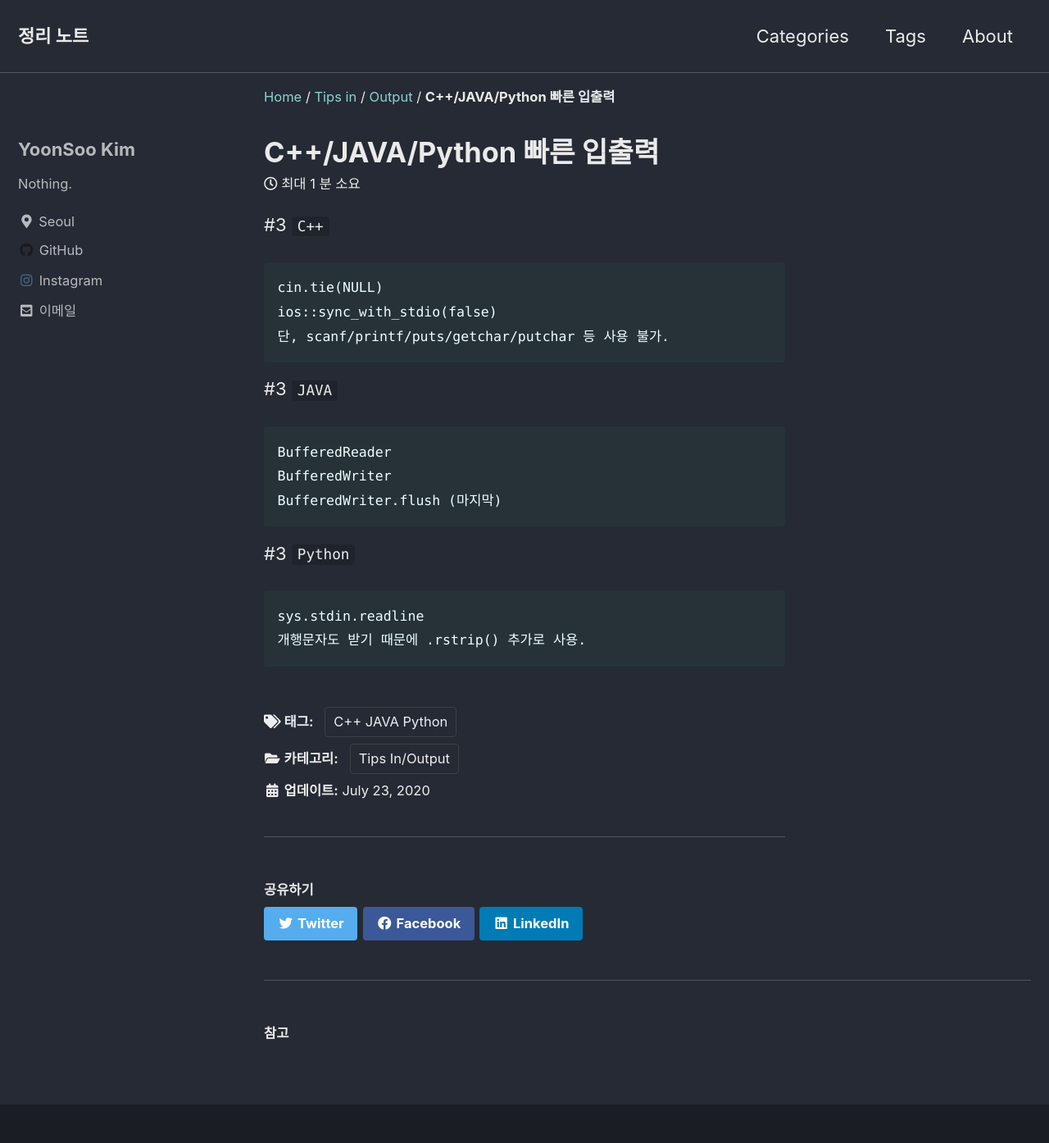
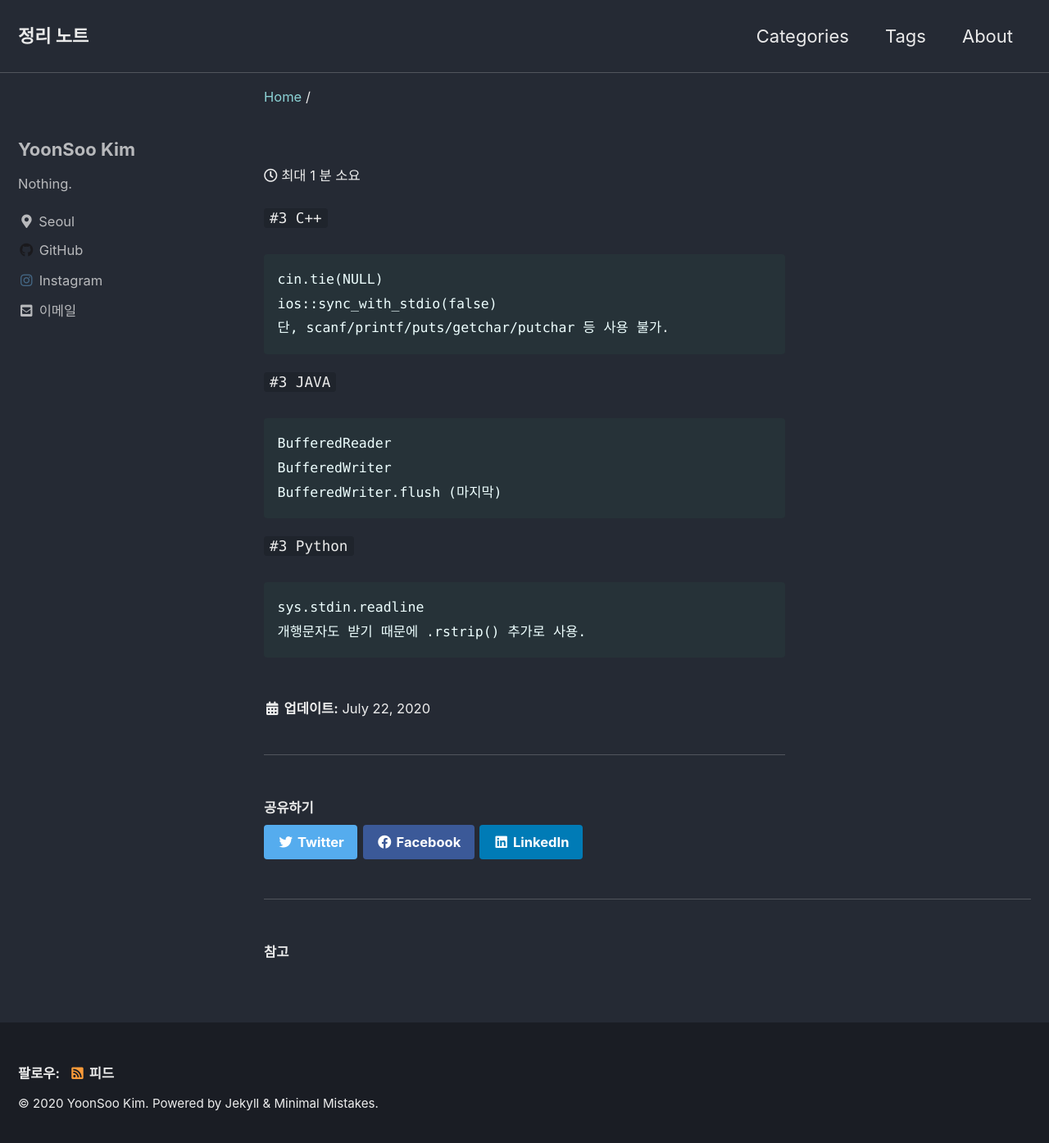
Before and after one commit to blackbeaver37/blackbeaver37.github.io, a Jekyll site: the page built from _posts/2020-07-23-fast_inoutput.md, in a window 1280 px wide and 1400 px high. Shown: the top 1394 px of the window at 82% size. Built offline with Jekyll 4.4.1, drawn with Linux system fonts in a browser that asks for light colours; cached includes are drawn as plain includes.

Commit message:
Update 2020-07-23-fast_inoutput.md

````diff
--- a/_posts/2020-07-23-fast_inoutput.md
+++ b/_posts/2020-07-23-fast_inoutput.md
@@ -3,27 +3,27 @@ title:  "C++/JAVA/Python 빠른 입출력"
 excerpt: ""
 date: 2020-07-23 02:00:00 -0400
 categories:
-  - Tips  In/Output
+  - "Tips", "In/Output"
 tags:
-  - C++ JAVA  Python
+  - C++, JAVA,  Python
 last_modified_at: 2020-07-23T02:00:00-05:00
 ---
 
-#3 `C++`
+`#3 C++`
 ```
 cin.tie(NULL)
 ios::sync_with_stdio(false)
 단, scanf/printf/puts/getchar/putchar 등 사용 불가.
 ```
 
-#3 `JAVA`
+`#3 JAVA`
 ```
 BufferedReader
 BufferedWriter
 BufferedWriter.flush (마지막)
 ```
 
-#3 `Python`
+`#3 Python`
 ```
 sys.stdin.readline
 개행문자도 받기 때문에 .rstrip() 추가로 사용.
````
